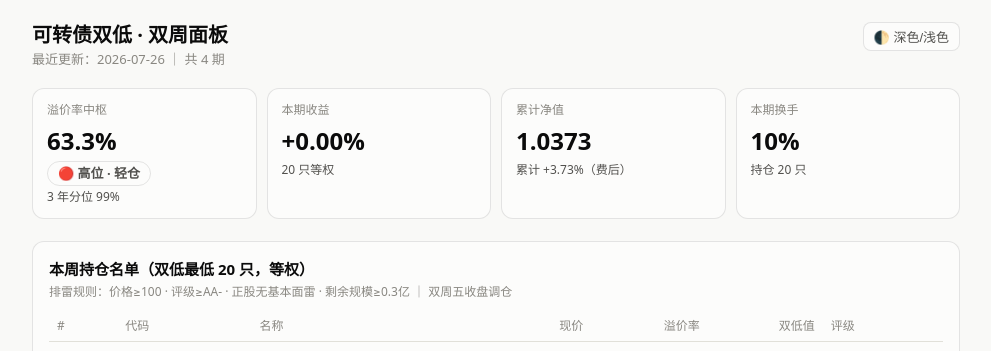
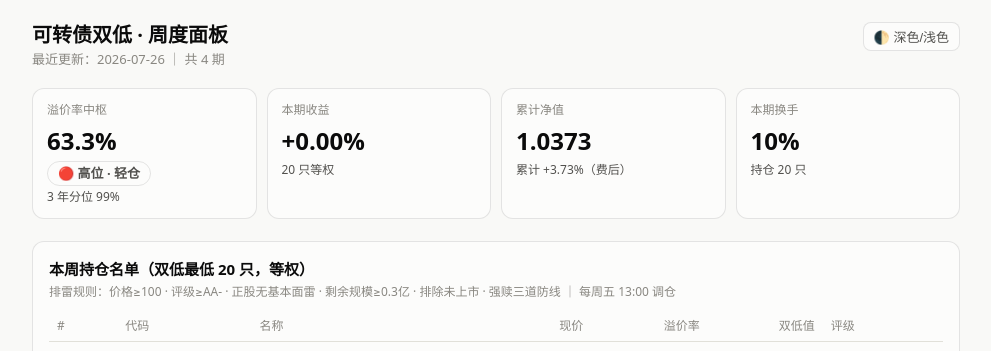
Before and after one commit to fuyuan19890120-cyber/cb-weekly, a plain HTML site: page index.html in a window 1280 px wide. Shown: the top 351 px of the page, without its empty margins (144-1135 px from the left). Drawn offline with Linux system fonts and the light colour scheme.

Commit message:
fix: 面板 index.html 双周→周度
- 标题: 双周面板→周度面板
- 描述: 双周五收盘→每周五13:00
- 排雷说明补全: 未上市+强赎三道防线

Co-Authored-By: Claude <noreply@anthropic.com>

```diff
--- a/index.html
+++ b/index.html
@@ -3,7 +3,7 @@
 <head>
 <meta charset="UTF-8">
 <meta name="viewport" content="width=device-width, initial-scale=1.0">
-<title>可转债双低 · 双周面板</title>
+<title>可转债双低 · 周度面板</title>
 <style>
   :root { color-scheme: light dark; }
   .viz-root {
@@ -88,7 +88,7 @@
 <div class="wrap">
   <header>
     <div>
-      <h1>可转债双低 · 双周面板</h1>
+      <h1>可转债双低 · 周度面板</h1>
       <div class="sub" id="updated">加载中…</div>
     </div>
     <button class="toggle" id="themeBtn">🌓 深色/浅色</button>
@@ -98,7 +98,7 @@
 
   <div class="card">
     <h2>本周持仓名单（双低最低 20 只，等权）</h2>
-    <div class="note">排雷规则：价格≥100 · 评级≥AA- · 正股无基本面雷 · 剩余规模≥0.3亿 ｜ 双周五收盘调仓</div>
+    <div class="note">排雷规则：价格≥100 · 评级≥AA- · 正股无基本面雷 · 剩余规模≥0.3亿 · 排除未上市 · 强赎三道防线 ｜ 每周五 13:00 调仓</div>
     <div class="scroll-x"><table id="holdTable"></table></div>
   </div>
 
```
